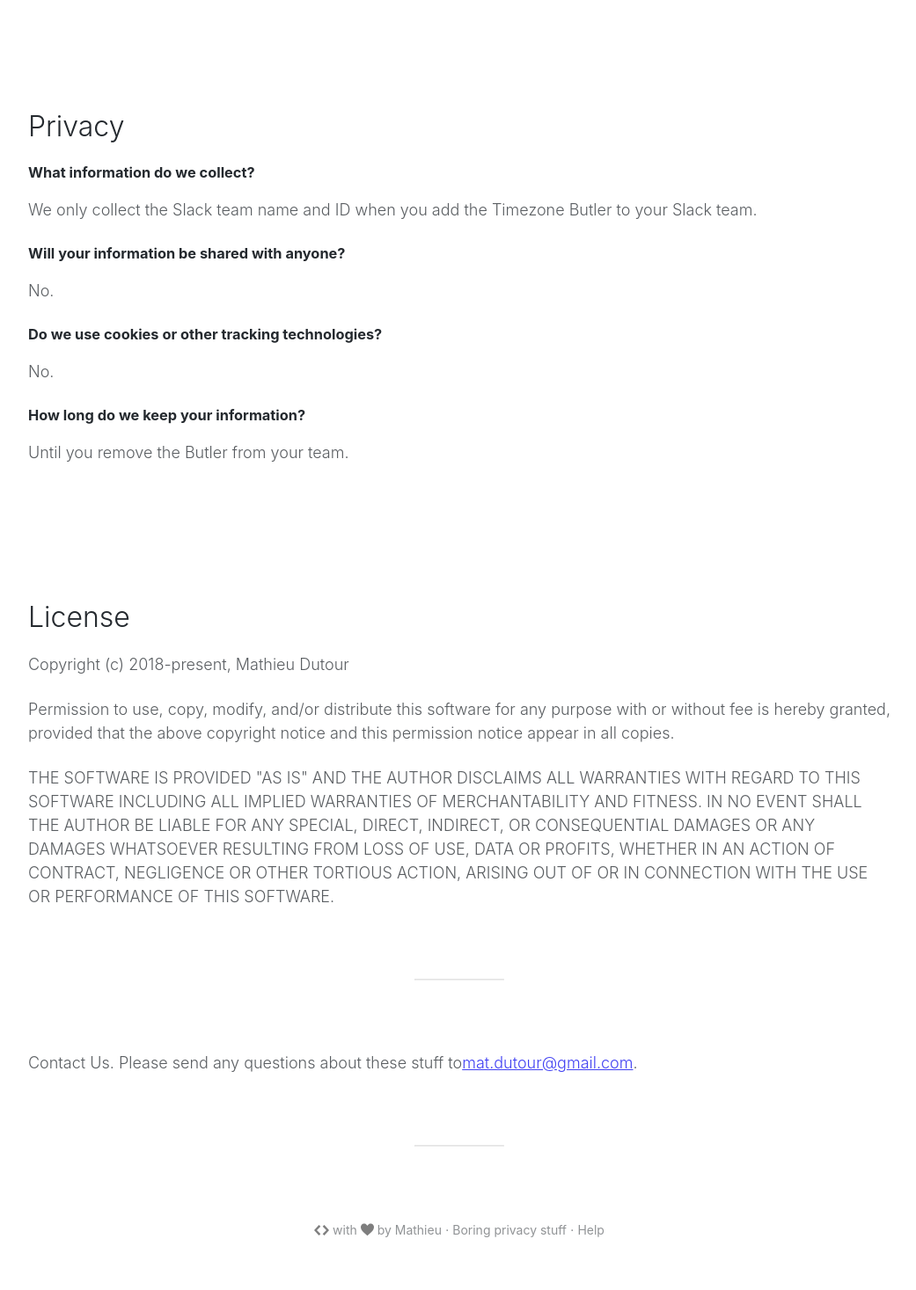
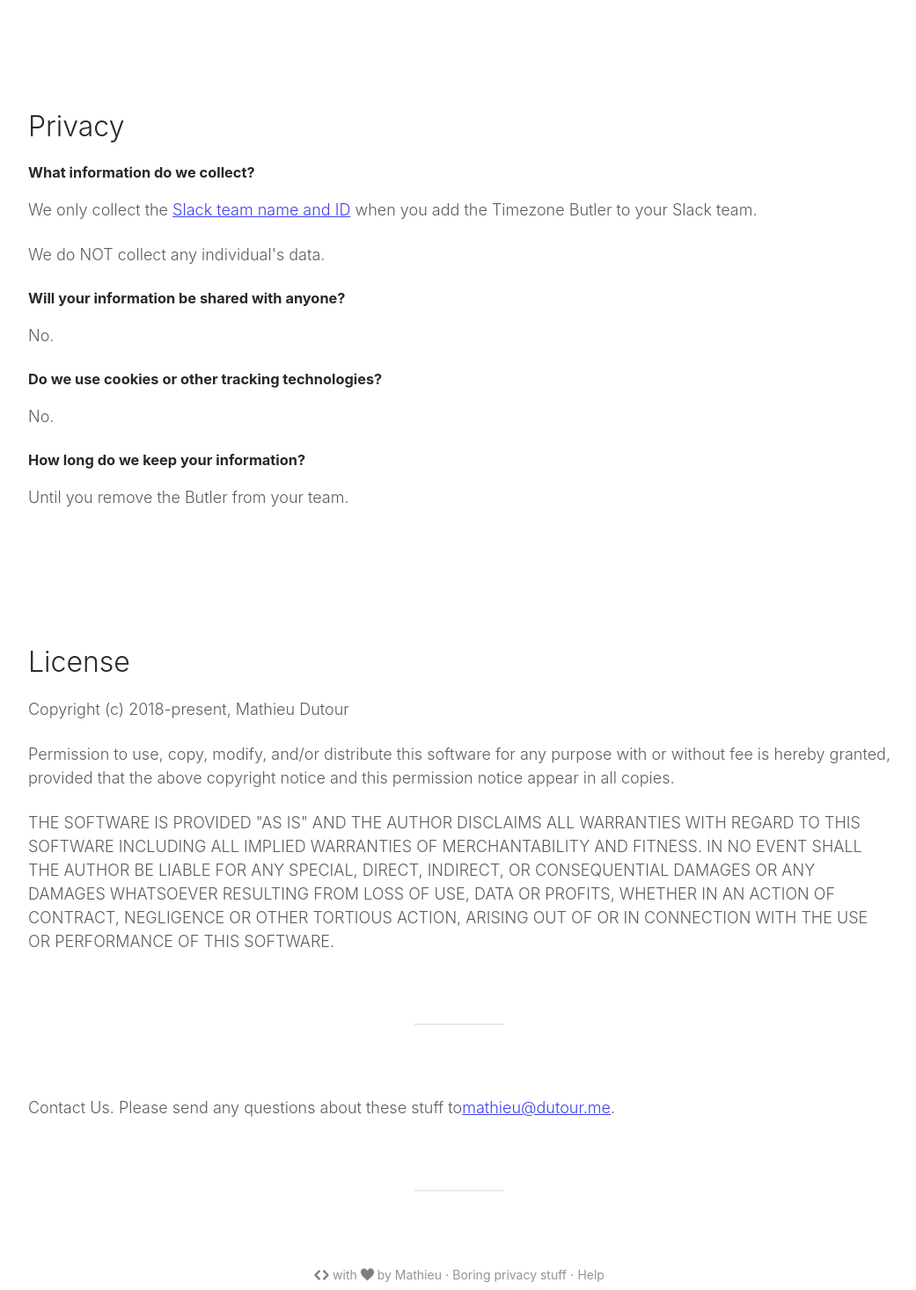
Before and after one commit to mathieudutour/timezone-butler, a Next.js app: page /privacy in a window 1280 px wide. Shown: the part 414-1881 px from the top of the page at 88% size, without its empty margins (118-1159 px from the left). Built offline with nearby package versions, Linux system fonts and the light colour scheme.

Commit message:
add favicon

```diff
--- a/components/header.tsx
+++ b/components/header.tsx
@@ -36,6 +36,8 @@ export default function Header() {
 
       <meta httpEquiv="Content-Type" content="text/html; charset=utf-8" />
       <meta name="slack-app-id" content={process.env.SLACK_APP_ID} />
+
+      <link rel="shortcut icon" href="/favicon.png" />
     </Head>
   )
 }
--- a/pages/privacy.tsx
+++ b/pages/privacy.tsx
@@ -29,9 +29,16 @@ export default function Privacy() {
         <h3>What information do we collect?</h3>
 
         <p>
-          We only collect the Slack team name and ID when you add the Timezone
-          Butler to your Slack team.
+          We only collect the{' '}
+          <a
+            href="https://github.com/mathieudutour/timezone-butler/blob/develop/utils/db.ts#L12-L17"
+            target="_blank"
+          >
+            Slack team name and ID
+          </a>{' '}
+          when you add the Timezone Butler to your Slack team.
         </p>
+        <p>We do NOT collect any individual's data.</p>
 
         <h3>Will your information be shared with anyone?</h3>
 
@@ -69,7 +76,7 @@ export default function Privacy() {
 
         <p>
           Contact Us. Please send any questions about these stuff to
-          <a href="mailto:mat.dutour@gmail.com">mat.dutour@gmail.com</a>.
+          <a href="mailto:mathieu@dutour.me">mathieu@dutour.me</a>.
         </p>
       </div>
     </Layout>
```
Also changed, not shown: public/static/favicon.png (added).
